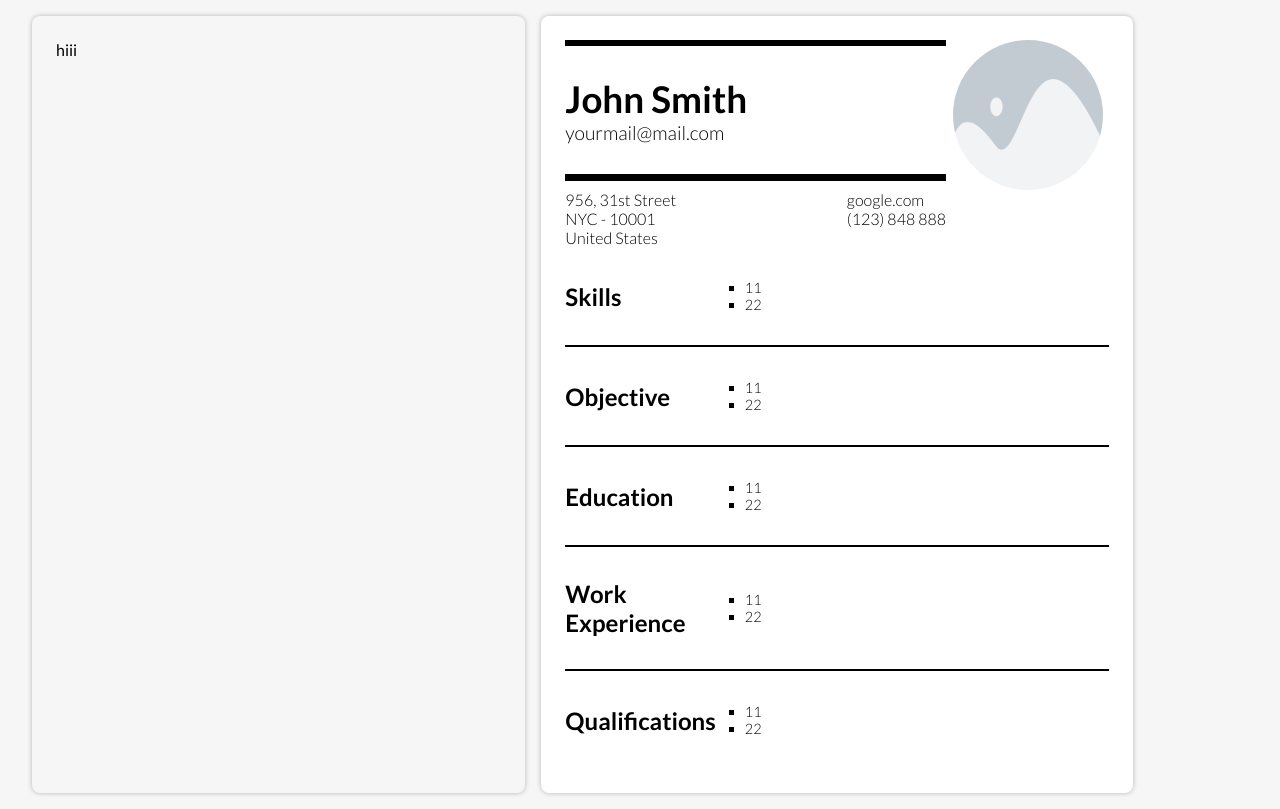
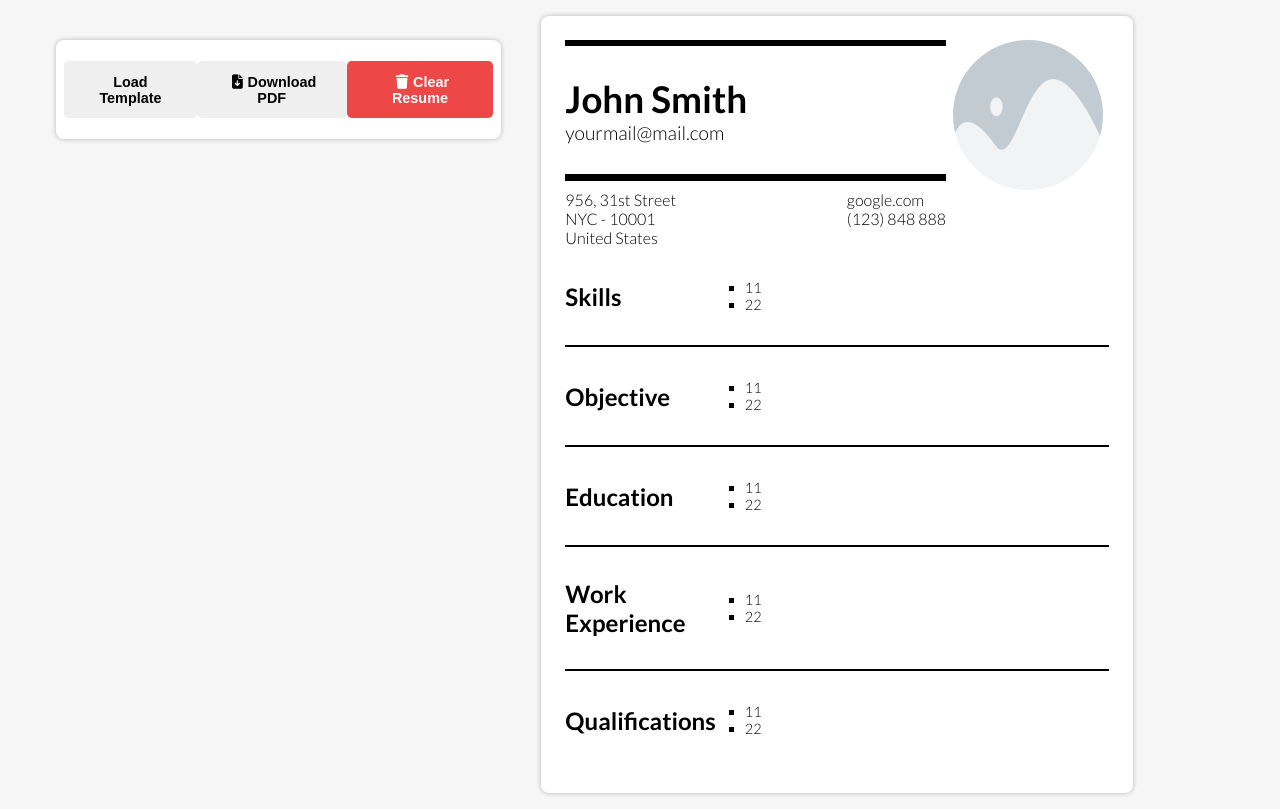
Before and after one commit to Quazf1x/CV-ApplicationV2, a React (Vite) app: page / in a window 1280 px wide. Built offline with nearby package versions, Linux system fonts and the light colour scheme.

Commit message:
Ver 0.2.4 started working on input section

```diff
--- a/package.json
+++ b/package.json
@@ -10,6 +10,7 @@
     "preview": "vite preview"
   },
   "dependencies": {
+    "@fortawesome/fontawesome-free": "^6.4.0",
     "react": "^18.2.0",
     "react-dom": "^18.2.0"
   },
--- /dev/null
+++ b/src/assets/components/inputComponents/buttonArea.jsx
@@ -0,0 +1,19 @@
+import React, { Component } from "react";
+
+function ButtonArea() {
+  return(
+    <div className="button-section input-area pretty-background">
+      <button>Load Template</button>
+      <button>
+      <i className="fa-solid fa-file-arrow-down"></i>
+        Download PDF
+      </button>
+      <button className="delete-btn">
+        <i className="fa-solid fa-trash"></i>
+        Clear Resume
+      </button>
+    </div>
+  )
+}
+
+export default ButtonArea;
--- a/src/assets/components/inputSection.jsx
+++ b/src/assets/components/inputSection.jsx
@@ -1,8 +1,11 @@
 import React, { Component } from "react";
+import ButtonArea from "./inputComponents/buttonArea";
 
 function InputSection() {
   return(
-    <section>hiii</section>
+    <section>
+      <ButtonArea/>
+    </section>
   )
 }
 
--- a/src/assets/components/previewSection.jsx
+++ b/src/assets/components/previewSection.jsx
@@ -5,7 +5,7 @@ import Attribute from "./previewComponents/attributes";
 
 function PreviewSection() {
   return(
-    <section>
+    <section className="pretty-background">
       <GeneralInfo/>
       <Contacts/>
       <Attribute isOutlined={false} name='Skills'/>
--- a/src/assets/styles/index.css
+++ b/src/assets/styles/index.css
@@ -5,6 +5,7 @@
   --black: #000000;
   --background:#f6f6f7;
   --white:#ffffff;
+  --red:#ed4747;
 }
 
 *, *::after, *::before {
@@ -38,16 +39,17 @@ img {
   padding: 1rem 2rem;
 }
 
-section {
-  /* border: 1px solid var(--border-color); */
+
+.pretty-background {
+  background-color: var(--white);
   border-radius: .5rem;
   box-shadow: 0 0 5px #00000044;
+}
+
+section {
   padding: 1.5rem;
 }
 
-section:nth-child(even) {
-  background-color: var(--white);
-}
 
 .bold-horizontal {
   background-color: var(--black);
@@ -57,6 +59,32 @@ section:nth-child(even) {
 
 .top-border {
   border-top: 2px solid var(--black);
+}
+
+/*Input Section*/
+
+.button-section {
+  display: flex;
+  justify-content: space-around;
+  padding: 1.3rem .5rem;
+}
+
+.button-section > button {
+  padding: .8rem 1.7rem;
+  border-radius: .3rem;
+  border: none;
+  cursor: pointer;
+  font-weight: 700;
+  font-size: .9rem;
+}
+
+.button-section > button > i {
+  padding: 0 .3rem;
+}
+
+.delete-btn {
+  background-color: var(--red);
+  color: var(--white);
 }
 
 /*Preview Section*/
--- a/src/main.jsx
+++ b/src/main.jsx
@@ -2,6 +2,8 @@ import React from 'react'
 import ReactDOM from 'react-dom/client'
 import App from './App.jsx'
 import './assets/styles/index.css'
+import '../node_modules/@fortawesome/fontawesome-free/css/fontawesome.css'
+import '../node_modules/@fortawesome/fontawesome-free/css/solid.css'
 
 ReactDOM.createRoot(document.getElementById('root')).render(
   <React.StrictMode>
```
Also changed, not shown: 1 other file (tests, documents, lock files or other folders).
